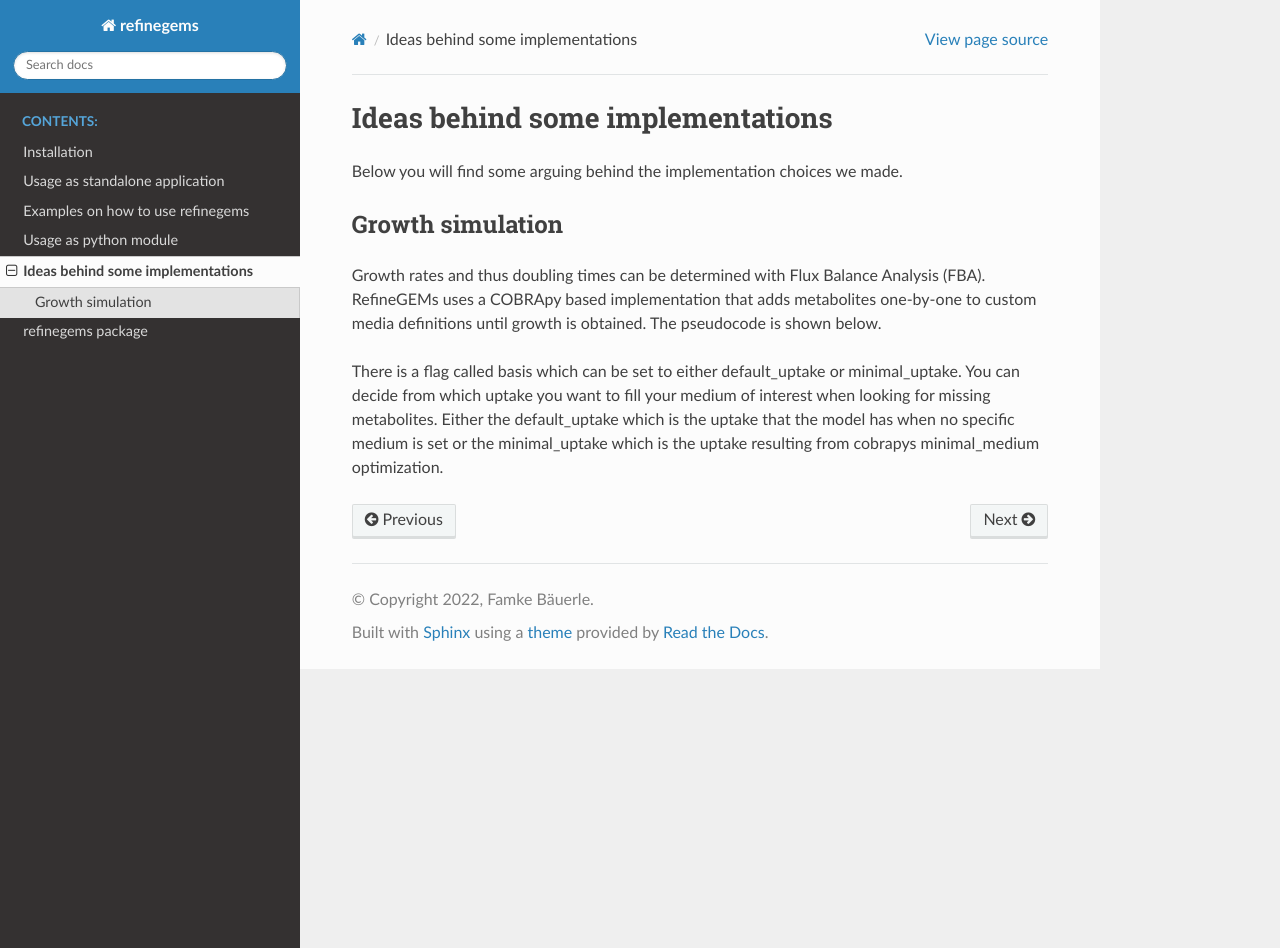
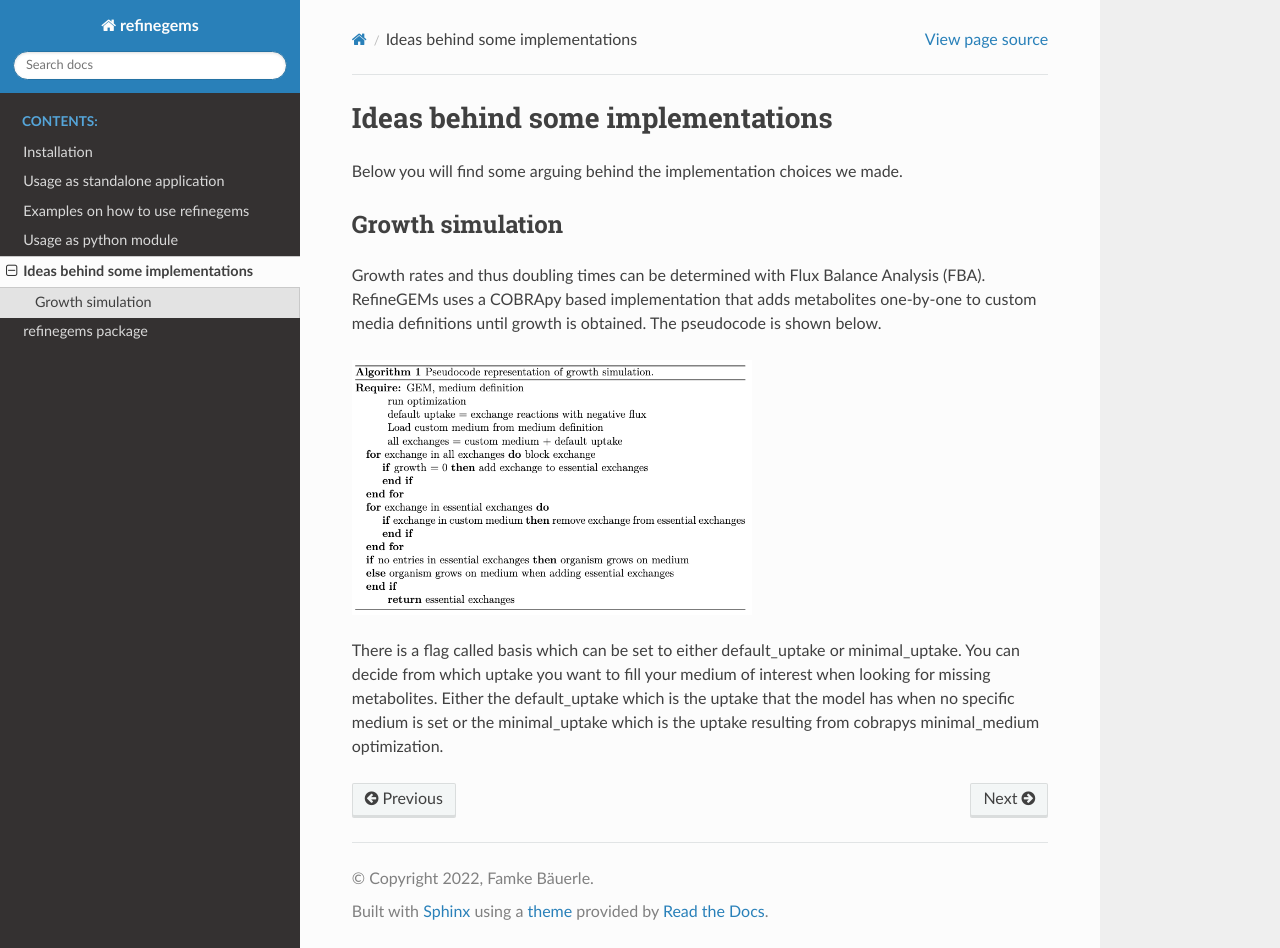
Before and after one commit to draeger-lab/refinegems, a Sphinx documentation site: the page built from docs/source/explanation.rst, in a window 1280 px wide and 948 px high. Built offline with Sphinx 7.4.7 and the Read the Docs theme 2.0.0, drawn with Linux system fonts in a browser that asks for light colours.

Commit message:
now with expl file

```diff
--- a/docs/source/explanation.rst
+++ b/docs/source/explanation.rst
@@ -8,5 +8,8 @@ Growth simulation
 
 Growth rates and thus doubling times can be determined with Flux Balance Analysis (FBA). RefineGEMs uses a COBRApy based implementation that adds metabolites one-by-one to custom media definitions until growth is obtained. The pseudocode is shown below.
 
+.. image:: images/growth_algorithm.png
+  :width: 400
+  :alt: Pseudocode representation of the algorithm implemented for growth simulation.
 
 There is a flag called basis which can be set to either default_uptake or minimal_uptake. You can decide from which uptake you want to fill your medium of interest when looking for missing metabolites. Either the default_uptake which is the uptake that the model has when no specific medium is set or the minimal_uptake which is the uptake resulting from cobrapys minimal_medium optimization.
```
Also changed, not shown: docs/source/images/growth_algorithm.png (renamed from docs/source/files/growth_algorithm.png), 9 other files.
